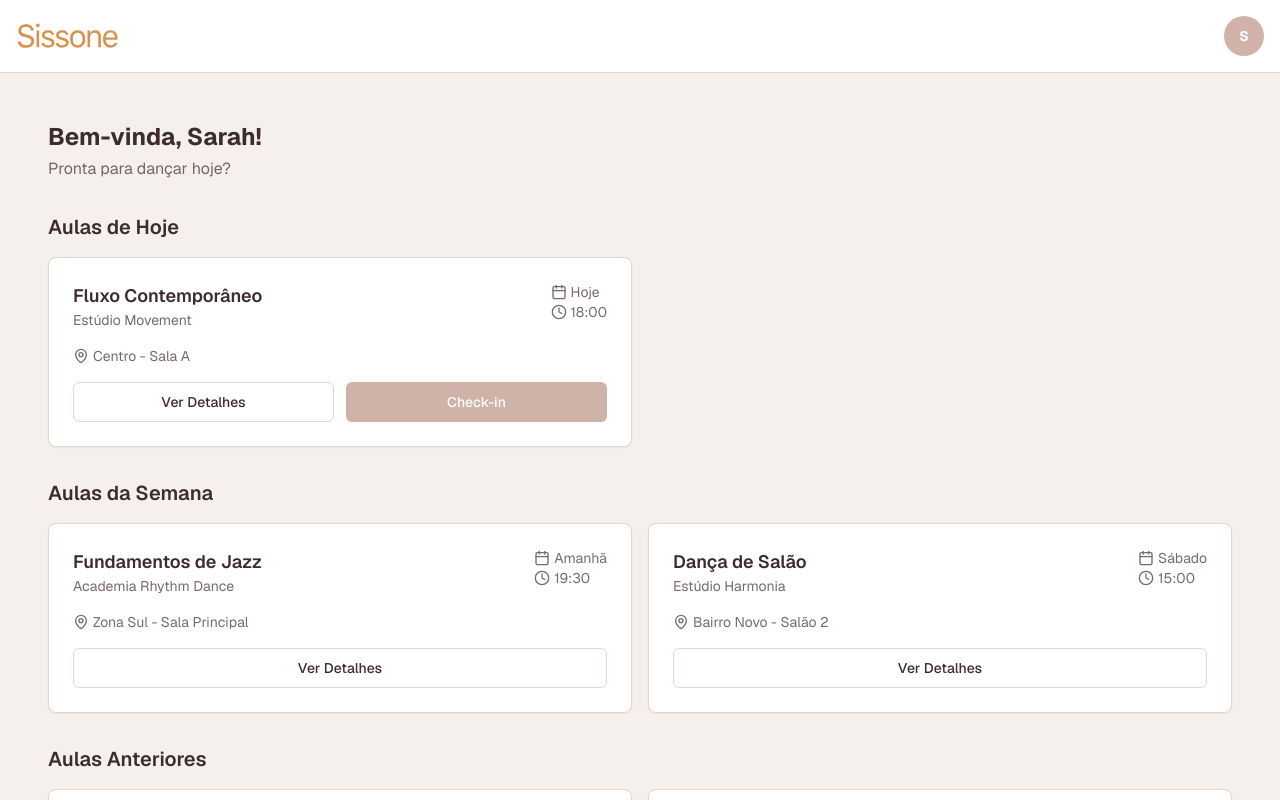
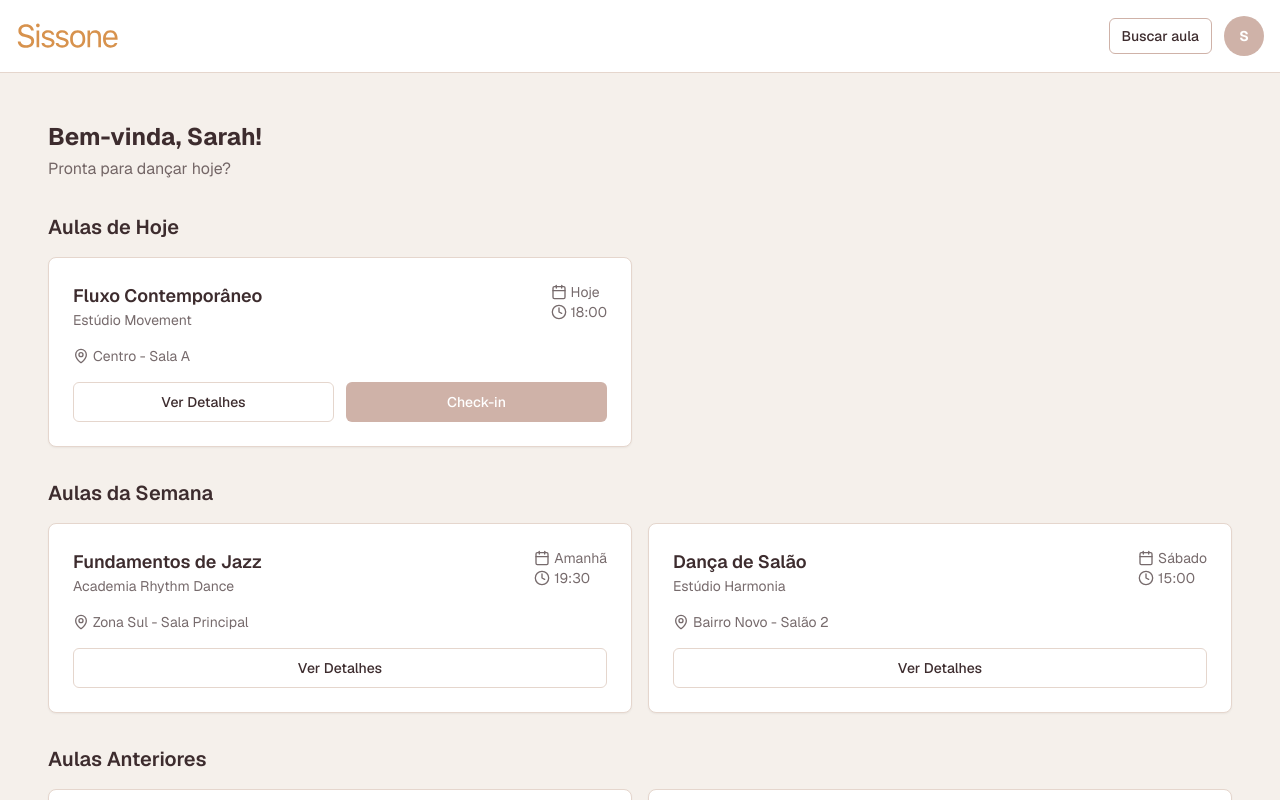
Before and after one commit to polvora-design/sissone-01, a Next.js app: page / in a window 1280 px wide. Both pictures are taken after a click on the button "Entrar". Shown: the top 800 px of the page. Built offline with nearby package versions, Linux system fonts and the light colour scheme.

Commit message:
feat: add "Buscar aula" button in header
Add "Buscar aula" button with brand color and fix parse errors.

#VERCEL_SKIP

Co-authored-by: Pólvora Design <220790520+polvora-design@users.noreply.github.com>

```diff
--- a/sissone-prototype.tsx
+++ b/sissone-prototype.tsx
@@ -164,11 +164,23 @@ export default function SissonePrototype() {
         <div className="bg-white border-b border-[#E5D6CD] p-4">
           <div className="flex items-center justify-between">
             <Image src="/sissone-logo.svg" alt="Sissone" width={120} height={37} className="h-auto" />
-            <Button variant="ghost" size="sm" onClick={goToProfile} className="p-0 h-auto">
-              <div className="w-10 h-10 bg-[#CFB2A8] rounded-full flex items-center justify-center">
-                <span className="text-white text-sm font-bold">S</span>
-              </div>
-            </Button>
+            <div className="flex items-center gap-3">
+              <Button
+                variant="outline"
+                size="sm"
+                onClick={() =>
+                  window.open("https://v0-sissone-wireframes-git-usurio-a-lead-sissone-mvp.vercel.app/", "_blank")
+                }
+                className="border-[#CFB2A8] text-[#3D2C2E] hover:bg-[#CFB2A8] hover:text-white"
+              >
+                Buscar aula
+              </Button>
+              <Button variant="ghost" size="sm" onClick={goToProfile} className="p-0 h-auto">
+                <div className="w-10 h-10 bg-[#CFB2A8] rounded-full flex items-center justify-center">
+                  <span className="text-white text-sm font-bold">S</span>
+                </div>
+              </Button>
+            </div>
           </div>
         </div>
 
```
